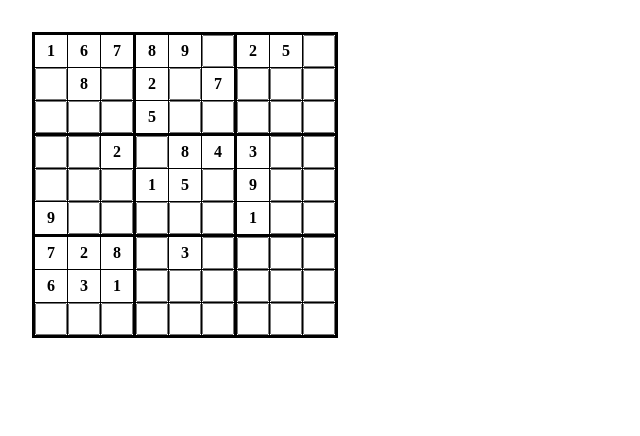
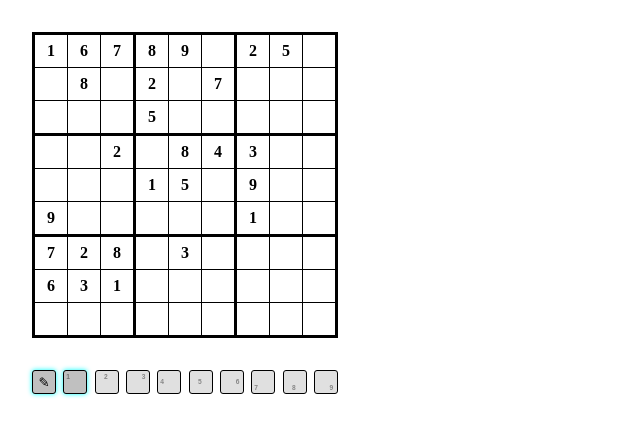
Before and after one commit to carlvincentld/sudoku, a website built with webpack: page web/index.html in a window 1280 px wide. Shown: the whole page, without its empty margins (0-640 px from the left). Built offline with nearby package versions, Linux system fonts and the light colour scheme.

Commit message:
Adding control buttons and markings

```diff
--- /dev/null
+++ b/web/src/grid-renderer.ts
@@ -0,0 +1,136 @@
+import { Grid } from './grid';
+
+export class GridRenderer {
+	render(grid: Grid, parent?: HTMLElement): void {
+		const buttons = this.createControls(grid);
+		const table = this.createTable(grid, buttons.selectedNumber, buttons.isPencilMarking);
+
+		const wrapper = document.createElement('div');
+		wrapper.style.setProperty('--max-x', `3`);
+		wrapper.style.setProperty('--max-y', `${Math.ceil(grid.MAX_VALUE / 3)}`);
+
+		wrapper.classList.add('sudoku');
+		wrapper.appendChild(table);
+		wrapper.appendChild(buttons.el);
+
+		parent ??= document.body;
+		parent.appendChild(wrapper);
+	}
+
+	/// Creates a serie of buttons for selecting numbers and pencil markings
+	private createControls(grid: Grid): {
+		el: HTMLElement,
+		selectedNumber: () => number,
+			isPencilMarking: () => boolean
+	} {
+		let selectedNumber = 1;
+		let isPencilMarking = true;
+
+		const line = document.createElement('div');
+		line.classList.add('controls');
+
+		const pencil = document.createElement('button');
+		line.classList.add('pencil-marking');
+		pencil.addEventListener(
+			'click',
+			() => {
+				isPencilMarking = !isPencilMarking;
+				line.classList.toggle('pencil-marking', isPencilMarking);
+			}
+		);
+
+		line.appendChild(pencil);
+
+		for (let i = 1; i <= grid.MAX_VALUE; i++) {
+			const number = document.createElement('input');
+			number.type = 'radio';
+			number.name = 'value';
+			number.value = `${i}`;
+			number.checked = i === 1;
+			number.style.setProperty('--pos-x', `${(i - 1) % 3}`);
+			number.style.setProperty('--pos-y', `${Math.floor((i - 1) / 3)}`);
+
+			number.addEventListener(
+				// ???: change
+				'click',
+				() => {
+					selectedNumber = i;
+				}
+			);
+
+			line.appendChild(number);
+		}
+
+		return {
+			el: line,
+			selectedNumber: () => selectedNumber,
+				isPencilMarking: () => isPencilMarking
+		};
+	}
+
+	// Creates the table that is going to contain the different cells
+	private createTable(
+		grid: Grid,
+		selectedNumber: () => number,
+			isPencilMarking: () => boolean
+	): HTMLTableElement{
+		const cells = new Map(grid.cells.map(c => [`${c.y},${c.x}`, c]));
+
+		const table = document.createElement('table');
+		for (let y = 0; y < grid.HEIGHT; y++) {
+			const tr = document.createElement('tr');
+			table.appendChild(tr);
+
+			for (let x = 0; x < grid.WIDTH; x++) {
+				const td = document.createElement('td');
+				tr.appendChild(td);
+
+				const cell = cells.get(`${y},${x}`)!;
+				if (cell.value === null) {
+					let value: number | null = null;
+					const markings = new Map<number, HTMLElement>();
+					td.addEventListener(
+						'click',
+						() => {
+							const number = selectedNumber();
+							if (isPencilMarking() && value !== null) {
+								td.innerHTML = ``;
+								value = null;
+							}
+
+							if (isPencilMarking()) {
+								if (markings.has(number)) {
+									const marking = markings.get(number)!;
+									td.removeChild(marking);
+									markings.delete(number);
+								} else {
+									const marking = document.createElement('span');
+									marking.style.setProperty('--pos-x', `${(number - 1) % 3}`);
+									marking.style.setProperty('--pos-y', `${Math.floor((number - 1) / 3)}`);
+
+									marking.textContent = `${number}`;
+									td.appendChild(marking);
+
+									markings.set(number, marking);
+								}
+							} else if (value === number) {
+								value = null;
+								td.innerHTML = ``;
+							} else {
+								value = number;
+								td.innerHTML = `${number}`;
+
+								markings.clear();
+							}
+						}
+					);
+				} else {
+					td.classList.add('constant');
+					td.textContent = `${cell.value}`;
+				}
+			}
+		}
+
+		return table;
+	}
+}
--- a/web/src/grid.ts
+++ b/web/src/grid.ts
@@ -2,33 +2,36 @@ import { Cell } from './cell';
 import { CellCollection } from './cell-collection';
 import { range } from './helpers/array.helper';
 
+// ???: Inject the GridRenderer?
 export class Grid {
 	private _columns: CellCollection[];
 	private _rows: CellCollection[];
 	private _sections: CellCollection[];
 
 	cells: Cell[];
+	readonly MAX_VALUE: number;
 
 	constructor(
-		private _width: number,
-		private _height: number,
-		private _sectionCount: number
+		public readonly WIDTH: number,
+		public readonly HEIGHT: number,
+		public readonly SECTION_COUNT: number
 	) {
 		if (
-			this._width !== 9
-			|| this._height !== 9
-			|| this._sectionCount !== 9) {
+			this.WIDTH !== 9
+			|| this.HEIGHT !== 9
+			|| this.SECTION_COUNT !== 9) {
 			throw new Error('Only 9x9 gris of 9 sections are supported');
 		}
 
-		const valueCount = this._width * this._height / this._sectionCount;
+		const valueCount = this.WIDTH * this.HEIGHT / this.SECTION_COUNT;
+		this.MAX_VALUE = valueCount;
 
-		this._columns = range(this._width).map(() => new CellCollection(valueCount));
-		this._rows = range(this._height).map(() => new CellCollection(valueCount));
-		this._sections = range(this._sectionCount).map(() => new CellCollection(valueCount));
+		this._columns = range(this.WIDTH).map(() => new CellCollection(valueCount));
+		this._rows = range(this.HEIGHT).map(() => new CellCollection(valueCount));
+		this._sections = range(this.SECTION_COUNT).map(() => new CellCollection(valueCount));
 
-		this.cells = range(this._width)
-			.flatMap(x => range(this._height).map(y => {
+		this.cells = range(this.WIDTH)
+			.flatMap(x => range(this.HEIGHT).map(y => {
 				return new Cell(
 					x,
 					y,
@@ -41,7 +44,7 @@ export class Grid {
 	}
 
 	clone(): Grid {
-		const result = new Grid(this._width, this._height, this._sectionCount);
+		const result = new Grid(this.WIDTH, this.HEIGHT, this.SECTION_COUNT);
 		const ordering = (a: Cell, b: Cell) => {
 			return a.x !== b.x ? b.x - a.x : b.y - a.y;
 		};
@@ -61,7 +64,7 @@ export class Grid {
 	}
 
 	prettyFormat(): string {
-		const grid = range(this._height).map(() => range(this._width)) as unknown as string[][];
+		const grid = range(this.HEIGHT).map(() => range(this.WIDTH)) as unknown as string[][];
 		for (let i = 0; i < this.cells.length; i++) {
 			const cell = this.cells[i]!;
 			grid[cell.y]![cell.x]! = `${cell.value ?? ' '}`;
@@ -78,34 +81,4 @@ export class Grid {
 		}
 		return result;
 	}
-
-	render(parent: HTMLElement): void {
-		const cells = new Map(this.cells.map(c =>
-			[`${c.y},${c.x}`, c]));
-
-		const table = document.createElement('table');
-		for (let y = 0; y < this._height; y++) {
-			const tr = document.createElement('tr');
-			table.appendChild(tr);
-
-			for (let x = 0; x < this._width; x++) {
-				const td = document.createElement('td');
-				tr.appendChild(td);
-
-				const cell = cells.get(`${y},${x}`);
-				if (cell!.value === null) {
-					const input = document.createElement('input');
-					input.type = 'text';
-					td.appendChild(input);
-				} else {
-					const span = document.createElement('span');
-					span.classList.add('constant');
-					span.textContent = `${cell!.value}`;
-					td.appendChild(span);
-				}
-			}
-		}
-
-		parent.appendChild(table);
-	}
 }
--- a/web/src/main.ts
+++ b/web/src/main.ts
@@ -1,13 +1,22 @@
 import { Grid } from './grid';
 import { GridGenerator } from './grid-generator';
+import { GridRenderer } from './grid-renderer';
 
-document.addEventListener('DOMContentLoaded', () => {
+function main() {
 	const width = 9;
 	const height = 9;
 	const sectionCount = 9;
 
+	const renderer = new GridRenderer();
+
 	const grid = new Grid(width, height, sectionCount);
 	const generator = new GridGenerator();
 	const generated = generator.generate(grid);
-	generated.render(document.body);
-});
+	renderer.render(generated, document.body);
+}
+
+if (document.readyState === 'loading') {
+	document.addEventListener('DOMContentLoaded', main);
+} else {
+	main();
+}
--- a/web/style.css
+++ b/web/style.css
@@ -1,4 +1,8 @@
-table {
+.sudoku {
+	width: max-content;
+}
+
+table, .controls {
 	margin: 2em;
 }
 
@@ -51,3 +55,77 @@ td > input {
 .constant {
 	font-weight: bold;
 }
+
+/* Controls */
+.controls {
+	display: flex;
+	flex-direction: row;
+	justify-content: space-between;
+}
+
+.controls input[type="radio"],
+.controls button {
+	position: relative;
+
+	display: inline-flex;
+	align-items: center;
+	justify-content: center;
+
+	appearance: none;
+
+	border: 1px solid black;
+	border-radius: 3px;
+
+	--button-width: 1.8em;
+
+	width:  var(--button-width);
+	height: var(--button-width);
+
+	margin: 0;
+	padding: 2px;
+
+	box-sizing: border-box;
+
+	background-color: #e0e0e0;
+}
+
+.controls button::after {
+	content: "\270E";
+}
+
+.controls.pencil-marking button,
+.controls input[type="radio"]:checked {
+	background-color: #c0c0c0;
+	box-shadow: rgba(0, 255, 255, 1) 0 0 5px;
+}
+
+.controls input[type="radio"]::after {
+	content: attr(value);
+}
+
+td {
+	position: relative;
+	--button-width: 2em;
+}
+
+.controls.pencil-marking input[type="radio"]::after,
+td span {
+	position: absolute;
+
+	--font-size: calc((var(--button-width) - 4px) / var(--max-y));
+	/* 2px when at left 0px when at right */
+	--padding-left: calc((var(--max-x) - 1 - var(--pos-x)) / (var(--max-x) - 1) * 2px);
+	--padding-top: calc((var(--max-y) - 1 - var(--pos-y)) / (var(--max-y) - 1) * 2px);
+
+
+	top: calc(
+		var(--pos-y) / var(--max-y) * 100%
+		+ var(--padding-top)
+		- var(--font-size) * var(--pos-y) / var(--max-y));
+	left: calc(
+		var(--pos-x) / var(--max-x) * 100%
+		+ var(--padding-left));
+	font-size: var(--font-size);
+	font-weight: bold;
+	color: rgba(0,0,0,0.4);
+}
```
